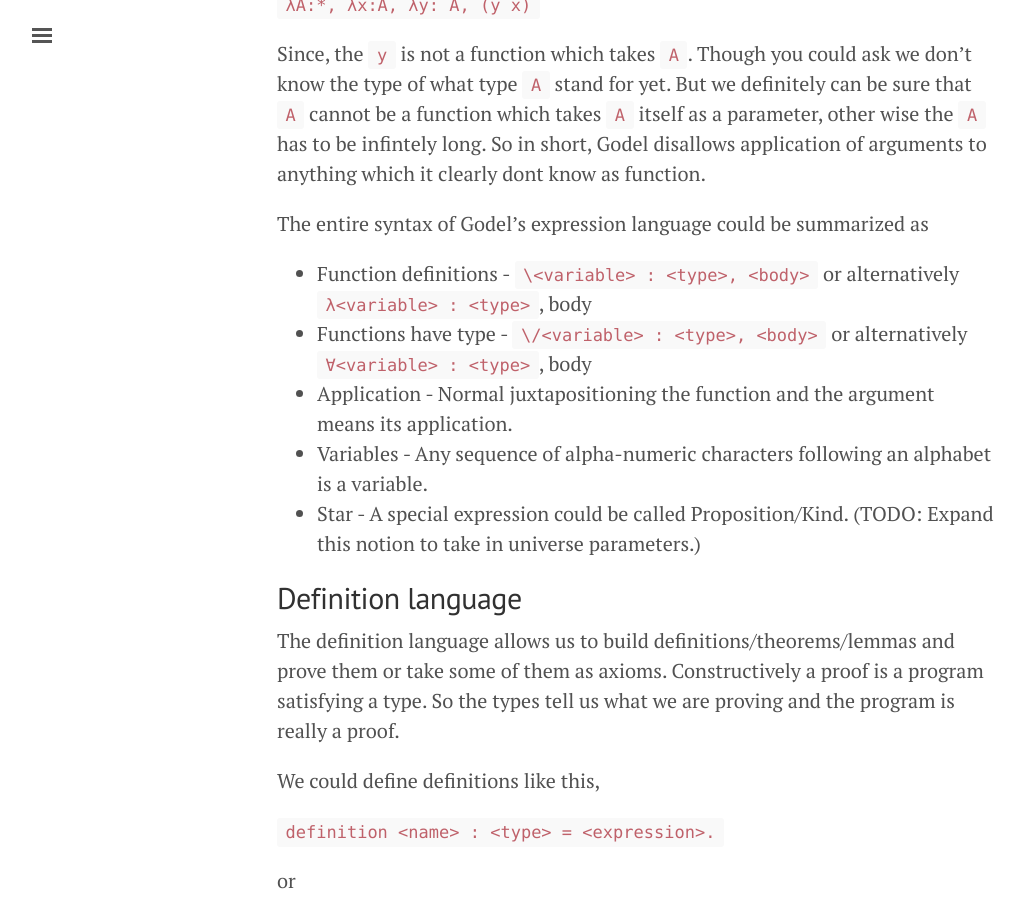
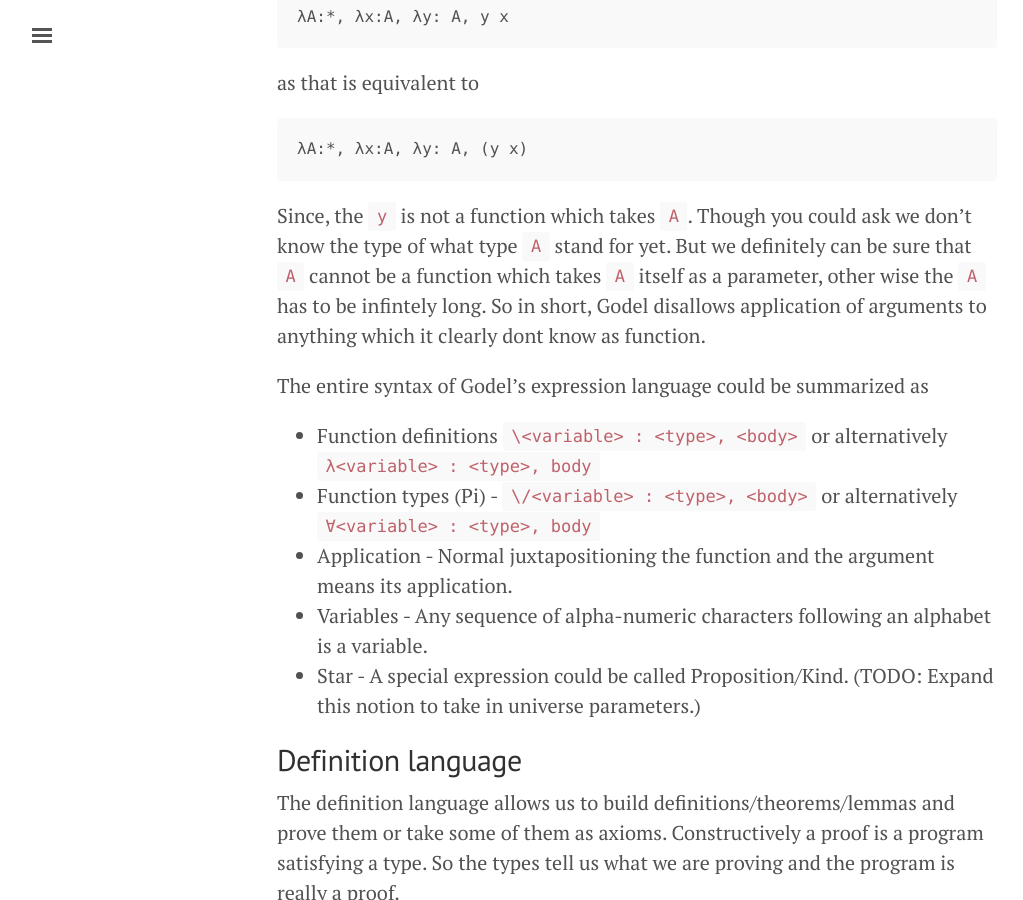
Before and after one commit to yellowflash/godel, a Jekyll site: the page built from index.md, in a window 1280 px wide and 900 px high, scrolled down 1651 px. Shown: the whole window, without its empty margins (3-1026 px from the left). Built offline with Jekyll 4.4.1, drawn with Linux system fonts in a browser that asks for light colours.

Commit message:
Marking code with code blocks

```diff
--- a/index.md
+++ b/index.md
@@ -11,11 +11,15 @@
 
 In Godel, every expression has *Type* associated with it and *Types* are first class entities, ie., You can define function which takes and gives out Types as result. One of the basic constructs in Godel is a function. Arguments to the function has to be annotated with a type, while the body of the function's type is infered. Godel is purely functional language, there is no notion of statements/actions, so the body of a function is a single expression. One of the simplest function defintion looks like this
 
-`λA:*, λx:A, x`
+~~~~
+λA:*, λx:A, x
+~~~~
 
 The above defintion is a family of identity functions. You could get a identity function of a particular type, by passing the type as the first argument to it. So the function defined above take a type `A` and takes a value `x` of type `A` and gives back `x` itself. But what is the type of the function. Its defined like this.
 
-`∀A:*, ∀x:A, A`
+~~~~
+∀A:*, ∀x:A, A
+~~~~
 
 Its read like *for all type `A` forall `x` of type `A` it returns `A`*. Godel is dependent typed, ie., the value of the argument could in essence define what the body's type is. The above function could never be expressed in a language which treats type as first class but doesn't have the dependent types built in. Since the type of the identity function it returns is *dependent* on the *value* of the argument to the function.
 
@@ -23,22 +27,28 @@
 
 In order to make the functions useful, we should be able to apply the functions to specific arguments. Normal juxta-positioning the argument and functions means a function application. Like this,
 
-`λA:*, λx:A, (λy: A, y) x`
+~~~~
+λA:*, λx:A, (λy: A, y) x
+~~~~
 
 Paranthesis above is used to disambiguate, everything associates to right in Godel. Thus the following will not type check
 
-`λA:*, λx:A, λy: A, y x`
+~~~~
+λA:*, λx:A, λy: A, y x
+~~~~
 
 as that is equivalent to
 
-`λA:*, λx:A, λy: A, (y x)`
+~~~~
+λA:*, λx:A, λy: A, (y x)
+~~~~
 
 Since, the `y` is not a function which takes `A`. Though you could ask we don't know the type of what type `A` stand for yet. But we definitely can be sure that `A` cannot be a function which takes `A` itself as a parameter, other wise the `A` has to be infintely long. So in short, Godel disallows application of arguments to anything which it clearly dont know as function.
 
 The entire syntax of Godel's expression language could be summarized as
 
--  Function definitions - `\<variable> : <type>, <body>` or alternatively `λ<variable> : <type>`, body
--  Functions have type - `\/<variable> : <type>, <body>` or alternatively `∀<variable> : <type>`, body
+-  Function definitions `\<variable> : <type>, <body>` or alternatively `λ<variable> : <type>, body`
+-  Function types (Pi) - `\/<variable> : <type>, <body>` or alternatively `∀<variable> : <type>, body`
 -  Application - Normal juxtapositioning the function and the argument means its application.
 -  Variables - Any sequence of alpha-numeric characters following an alphabet is a variable.
 -  Star - A special expression could be called Proposition/Kind. (TODO: Expand this notion to take in universe parameters.)
@@ -48,16 +58,21 @@
 The definition language allows us to build definitions/theorems/lemmas and prove them or take some of them as axioms. Constructively a proof is a program satisfying a type. So the types tell us what we are proving and the program is really a proof.
 
 We could define definitions like this,
-
-`definition <name> : <type> = <expression>.`
+~~~~
+definition <name> : <type> = <expression>.
+~~~~
 
 or
 
-`definition <name> = <expression>.`
+~~~~
+definition <name> = <expression>.
+~~~~
 
 Godel definitions don't distinguish between definition / theorem / lemma, they are just syntactic sugar over the expression language, where as the axiom is a definition of an object of a type for which we don't have proof. Axioms are defined like this
 
-`axiom <name> : <type>.`
+~~~~
+axiom <name> : <type>.
+~~~~
 
 Note that axioms don't have a body/expression satisfying the type.
 
@@ -66,16 +81,26 @@
 
 Tuples can be defined like this.
 
-`definition tuple = λA:*, λB:*, λa:A, λb:B, λC:*, λs:(∀a:A, ∀b: B, C), ((s a) b).`
+~~~~
+definition tuple = λA:*, λB:*, λa:A, λb:B, λC:*, λs:(∀a:A, ∀b: B, C), ((s a) b).
+~~~~
 
 Some of the basic propositions can be shown true by exhibiting a program with that type, as follows.
 
-`lemma s : (∀A:*, ∀B:*, ∀C:*, ∀f:(∀a:A, ∀b:B, C), ∀g:(∀a:A, B), (∀a:A, C)) = λA:*, λB:*, λC:*, λf:(∀a:A, ∀b:B, C), λg:(∀a:A, B), (λa:A, ((f a) (g a))).`
-
+~~~~
+lemma s : (∀A:*, ∀B:*, ∀C:*, ∀f:(∀a:A, ∀b:B, C), ∀g:(∀a:A, B), (∀a:A, C)) = λA:*, λB:*, λC:*, λf:(∀a:A, ∀b:B, C), λg:(∀a:A, B), (λa:A, ((f a) (g a))).
+~~~~
 
 Running
 -------
 
-Godel repl can be run as (expressions) `nodejs js/Main.js`
+Godel repl can be run as (expressions)
+~~~~
+nodejs js/Main.js
+~~~~
 
-And to run a program (defintions) `nodejs js/Main.js <files>`
+And to run a program (defintions)
+
+~~~~
+nodejs js/Main.js <files>
+~~~~
```
